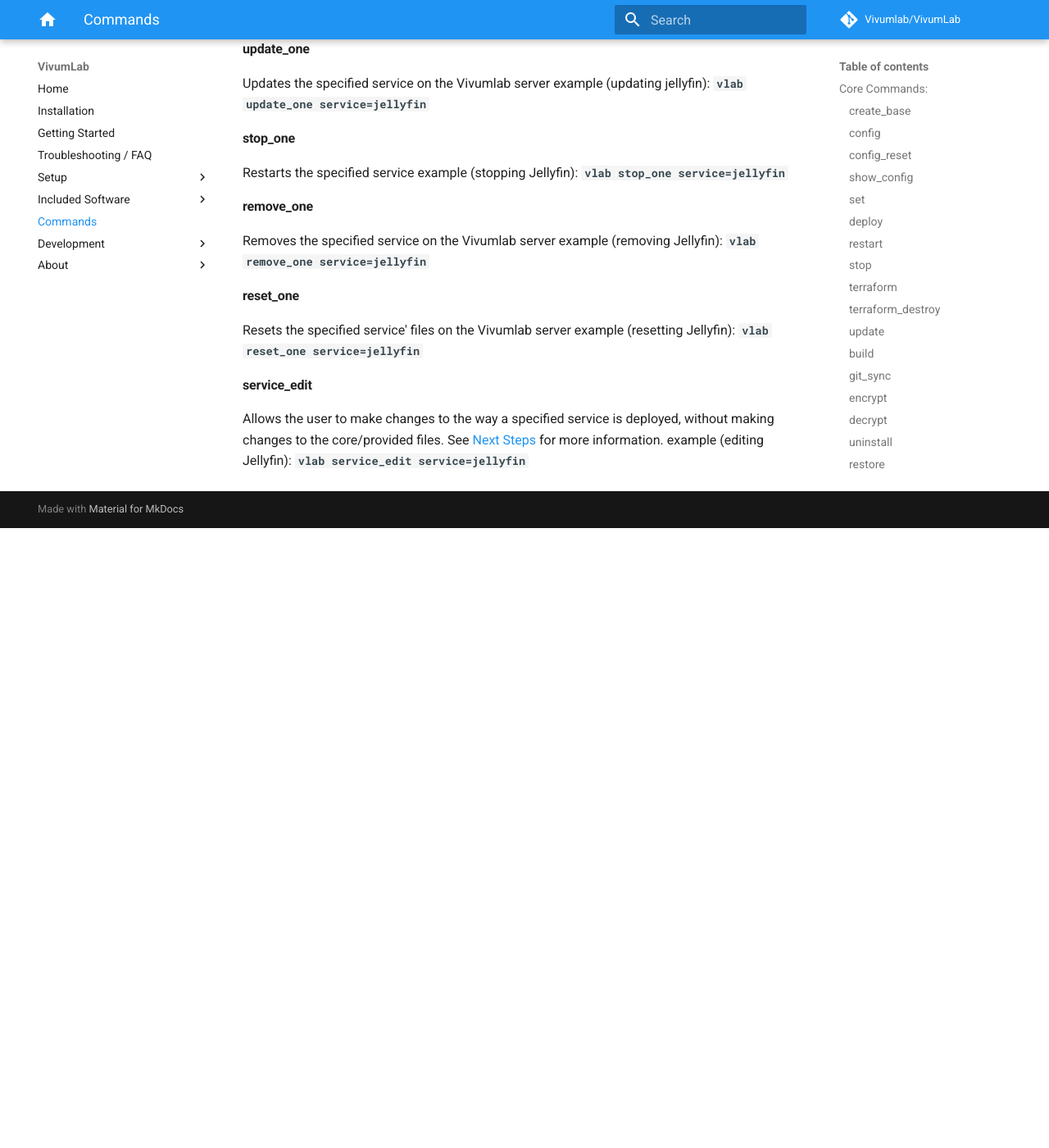
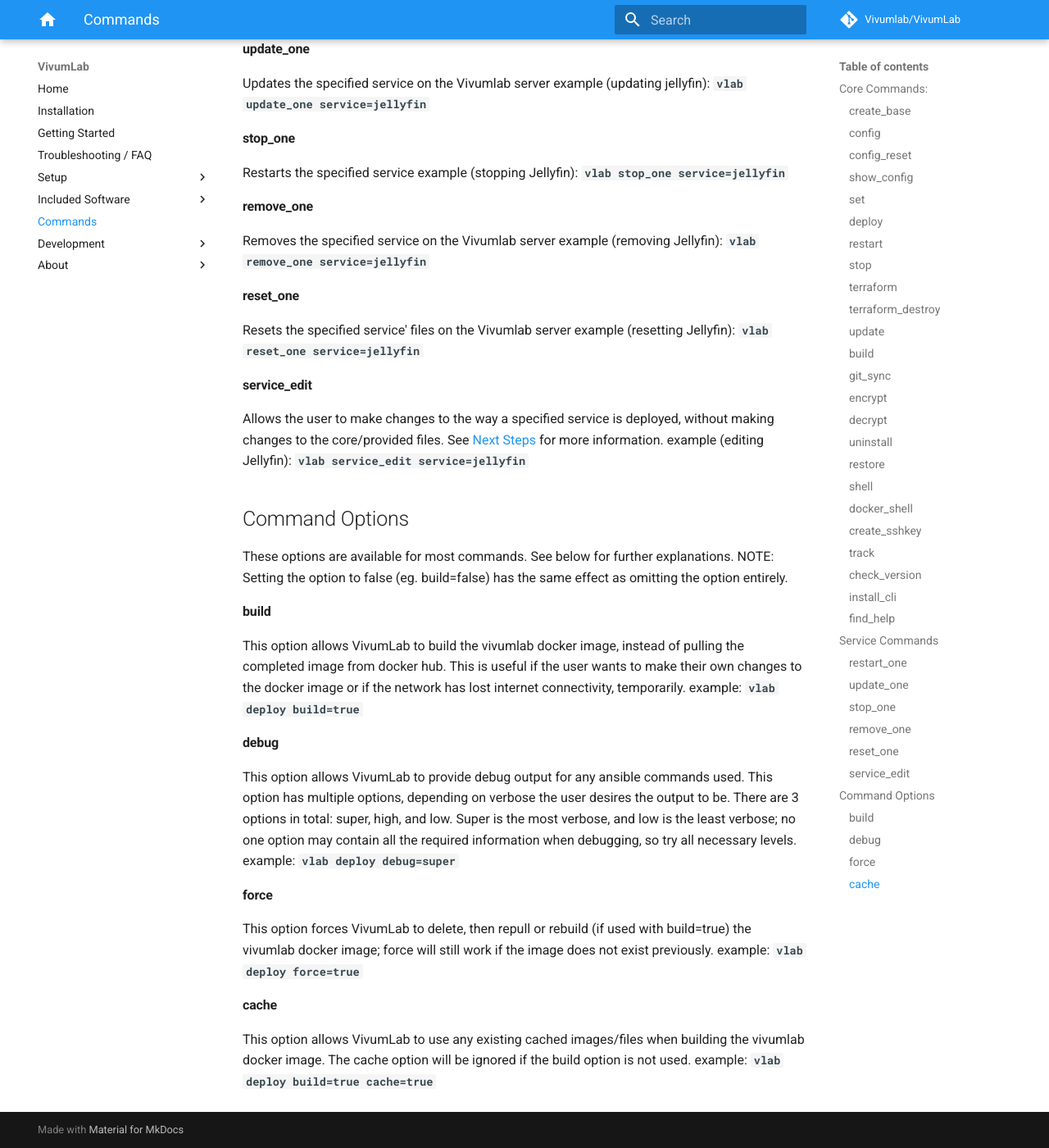
Before and after one commit to ohsevin/VivumLab, an MkDocs documentation site: the page built from docs/core/Commands.md, in a window 1280 px wide and 1400 px high, scrolled down 2922 px. Shown: the whole window at 82% size. Built offline with MkDocs 1.6.1 and Material for MkDocs 9.7.7, drawn with Linux system fonts in a browser that asks for light colours; comment, search, counter and statistics services are not loaded; before the commit the page ends 3566 px from its top, so only the background shows below that.

Commit message:
chore(docs): update commands.md (#104)

```diff
--- a/docs/core/Commands.md
+++ b/docs/core/Commands.md
@@ -140,3 +140,23 @@ Resets the specified service' files on the Vivumlab server
 #### service_edit
 Allows the user to make changes to the way a specified service is deployed, without making changes to the core/provided files. See [Next Steps](Next-Step.md) for more information.
     example (editing Jellyfin): **`vlab service_edit service=jellyfin`**
+
+## Command Options
+These options are available for most commands. See below for further explanations.
+NOTE: Setting the option to false (eg. build=false) has the same effect as omitting the option entirely.
+
+#### build
+This option allows VivumLab to build the vivumlab docker image, instead of pulling the completed image from docker hub. This is useful if the user wants to make their own changes to the docker image or if the network has lost internet connectivity, temporarily.
+    example: **`vlab deploy build=true`**
+
+#### debug
+This option allows VivumLab to provide debug output for any ansible commands used. This option has multiple options, depending on verbose the user desires the output to be. There are 3 options in total: super, high, and low. Super is the most verbose, and low is the least verbose; no one option may contain all the required information when debugging, so try all necessary levels.
+    example: **`vlab deploy debug=super`**
+
+#### force
+This option forces VivumLab to delete, then repull or rebuild (if used with build=true) the vivumlab docker image; force will still work if the image does not exist previously.
+    example: **`vlab deploy force=true`**
+
+#### cache
+This option allows VivumLab to use any existing cached images/files when building the vivumlab docker image. The cache option will be ignored if the build option is not used.
+    example: **`vlab deploy build=true cache=true`**
```
